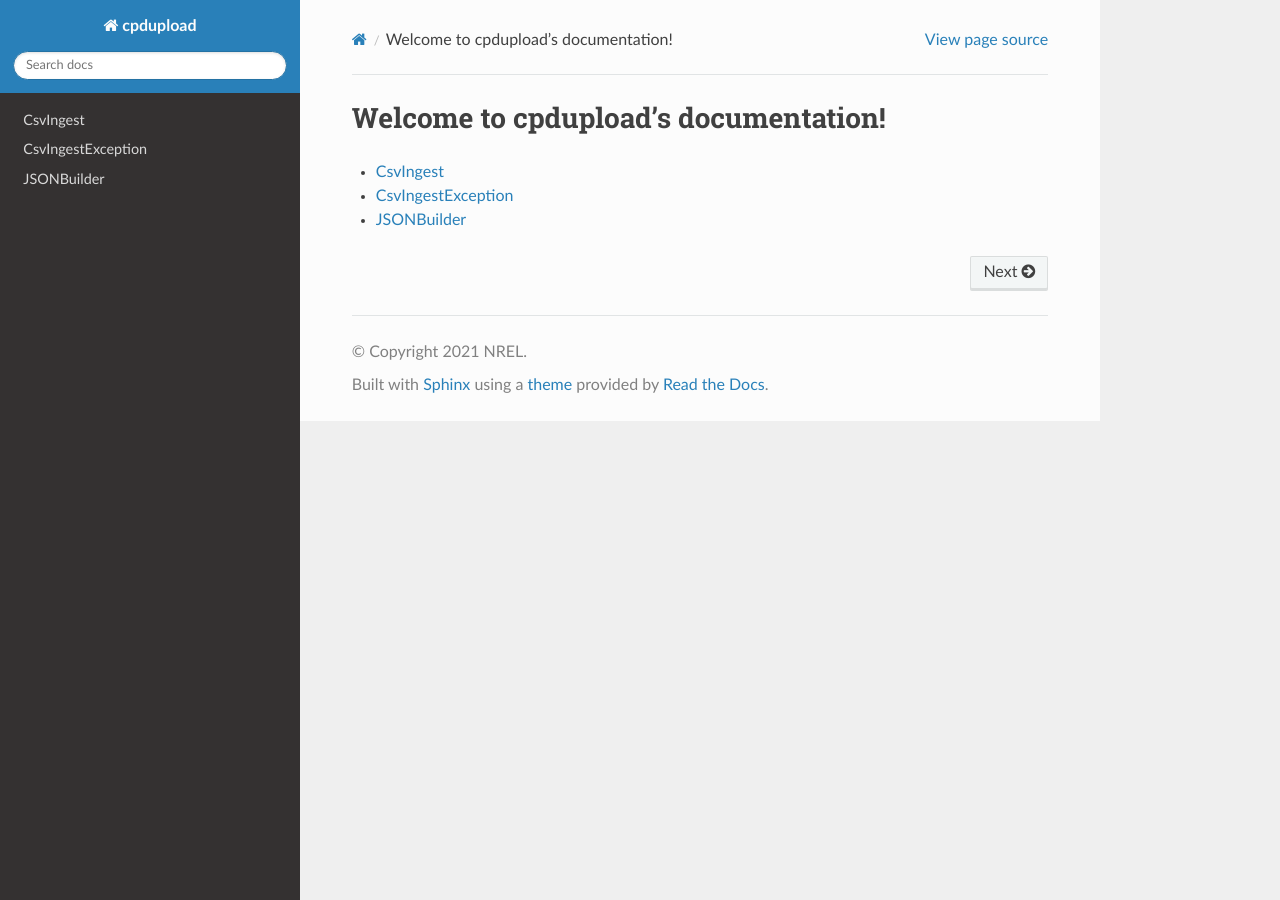
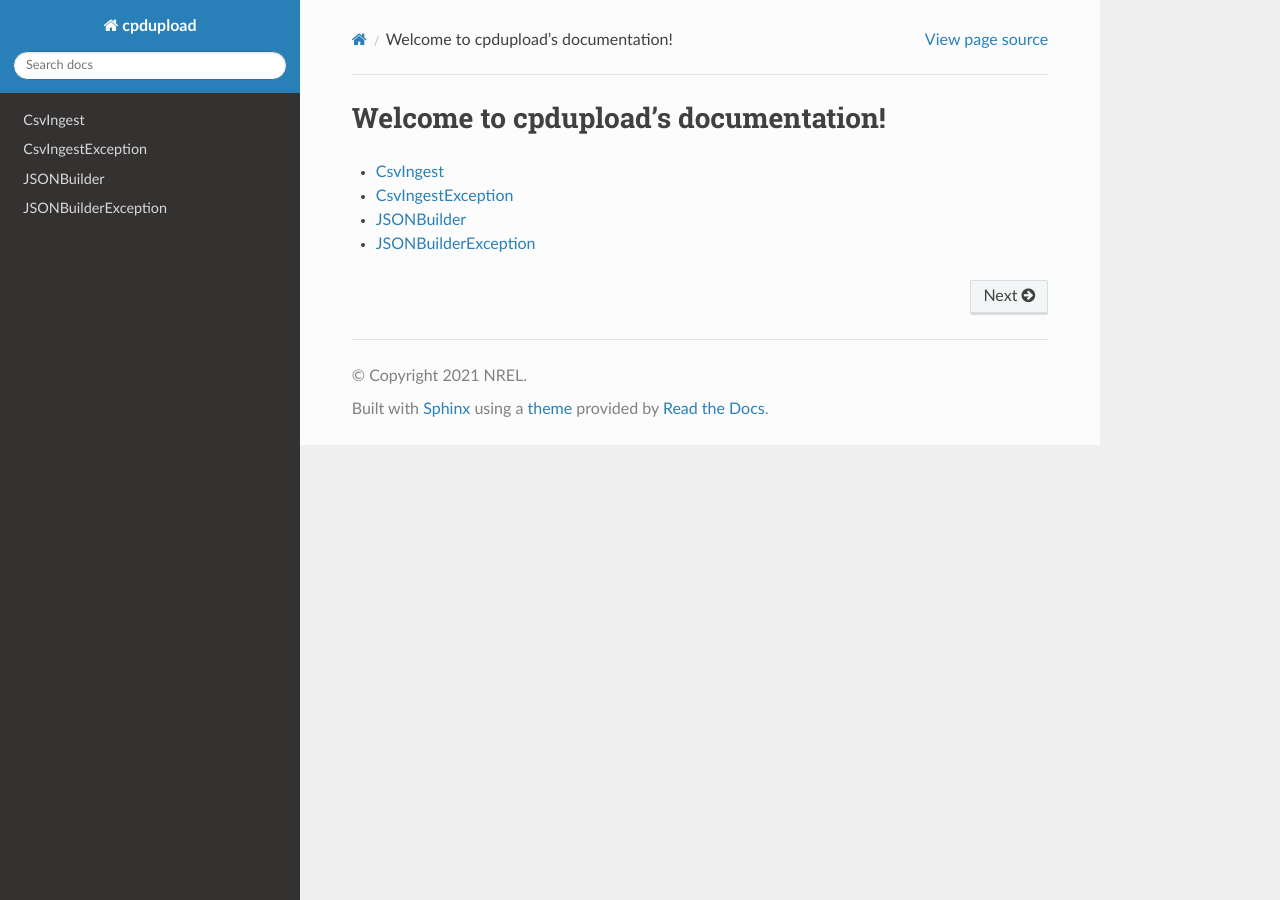
Before and after one commit to NREL/cpd-batch-upload, a Sphinx documentation site: the page built from docs/index.rst, in a window 1280 px wide. Built offline with Sphinx 7.4.7 and the Read the Docs theme 2.0.0, drawn with Linux system fonts in a browser that asks for light colours.

Commit message:
Integrate JSONBuilderException into documentation.

```diff
--- /dev/null
+++ b/docs/doc_JSONBuilderException.rst
@@ -0,0 +1,5 @@
+JSONBuilderException
+====================
+
+.. autoclass:: cpdupload.jsonbuilder.JSONBuilderException
+   :members:
--- a/docs/index.rst
+++ b/docs/index.rst
@@ -10,3 +10,4 @@ Welcome to cpdupload's documentation!
    doc_CsvIngest
    doc_CsvIngestException
    doc_JSONBuilder
+   doc_JSONBuilderException
```
Also changed, not shown: 1 other file.
